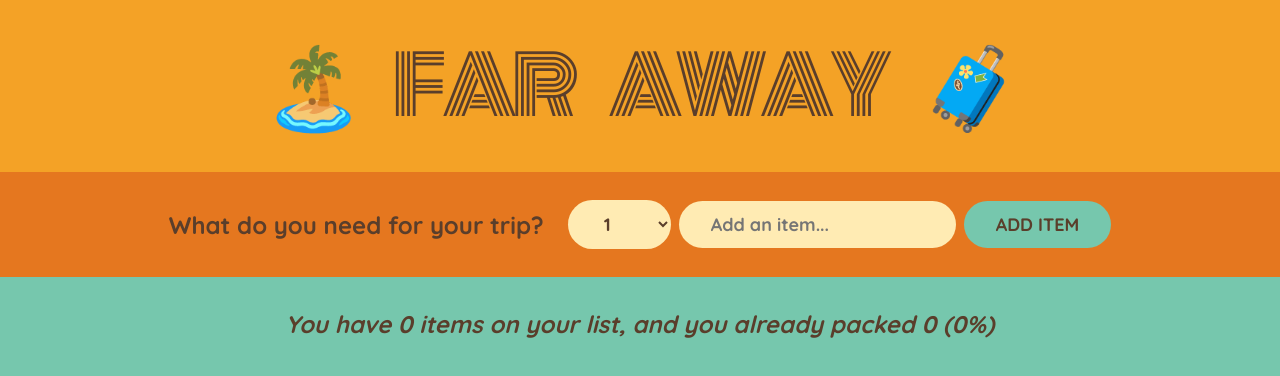
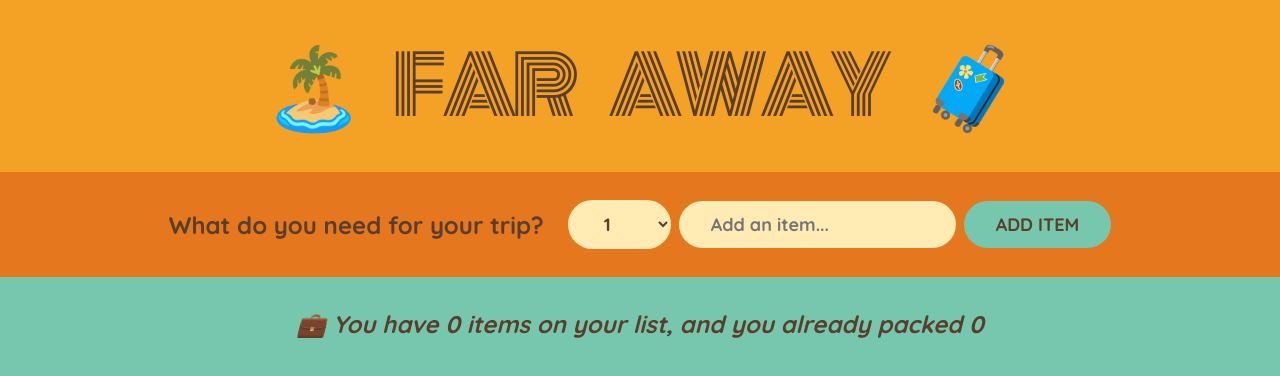
Before and after one commit to s1rHeadly/react-travel-list-practice, a React (Create React App) app: page / in a window 1280 px wide. Shown: the top 376 px of the page. Built offline with nearby package versions, Linux system fonts and the light colour scheme.

Commit message:
localstorage fix and stats panel

```diff
--- a/src/components/StatsPanel.js
+++ b/src/components/StatsPanel.js
@@ -3,11 +3,13 @@ import React from 'react'
 const StatsPanel = ({items}) => {
 
 
-  const filteredPacked = items?.filter((item) => item.packed).length;
+  const numItems = items?.length;
+  const numPacked = items?.filter((item) => item?.packed).length;
+
 
   return (
     <p className="stats">
-   <em>You have {items?.length || 0} items on your list, and you already packed {filteredPacked} (0%)</em>
+   <em> 💼 You have {numItems} items on your list, and you already packed {numPacked}</em>
   </p>
   )
 }
```
